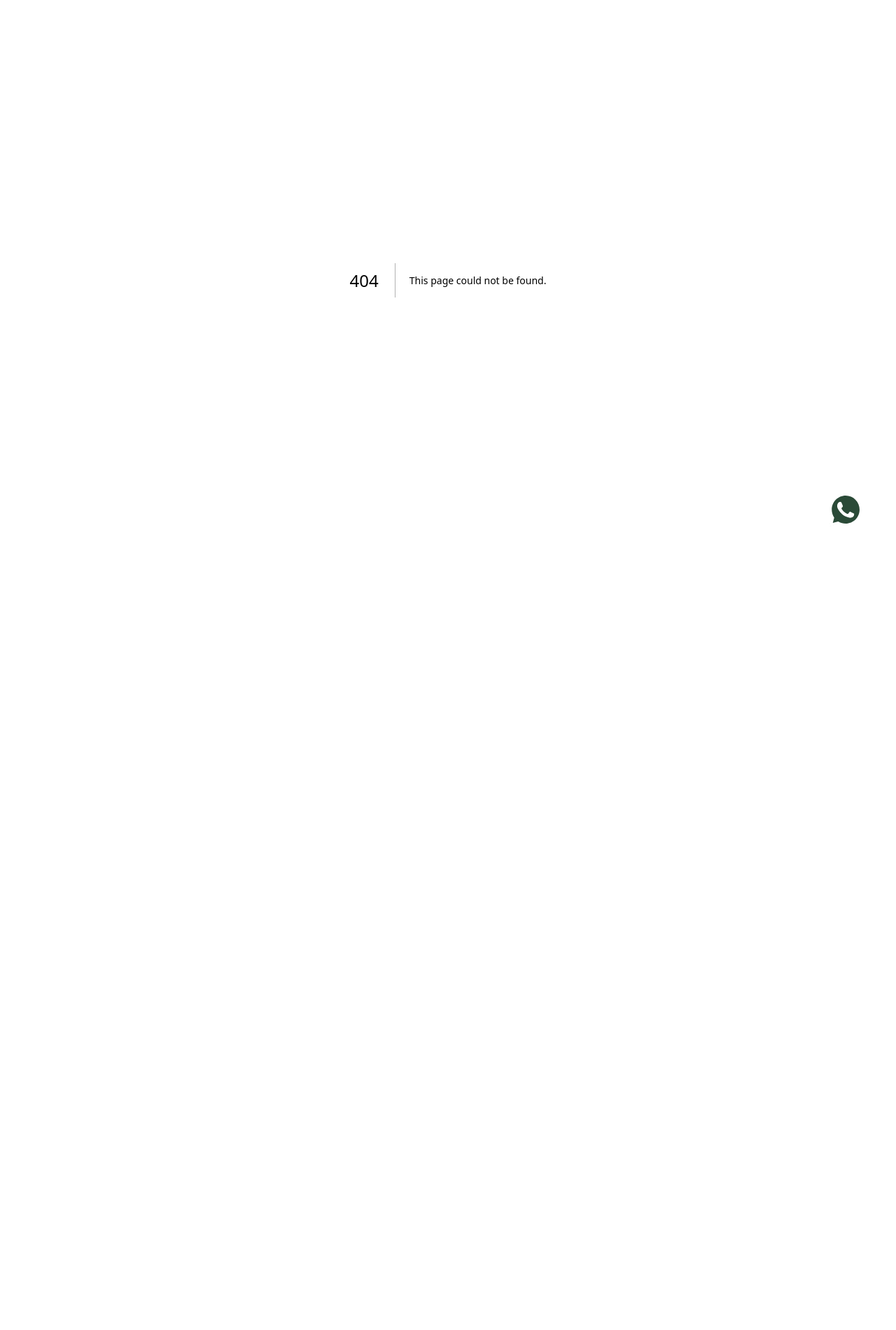
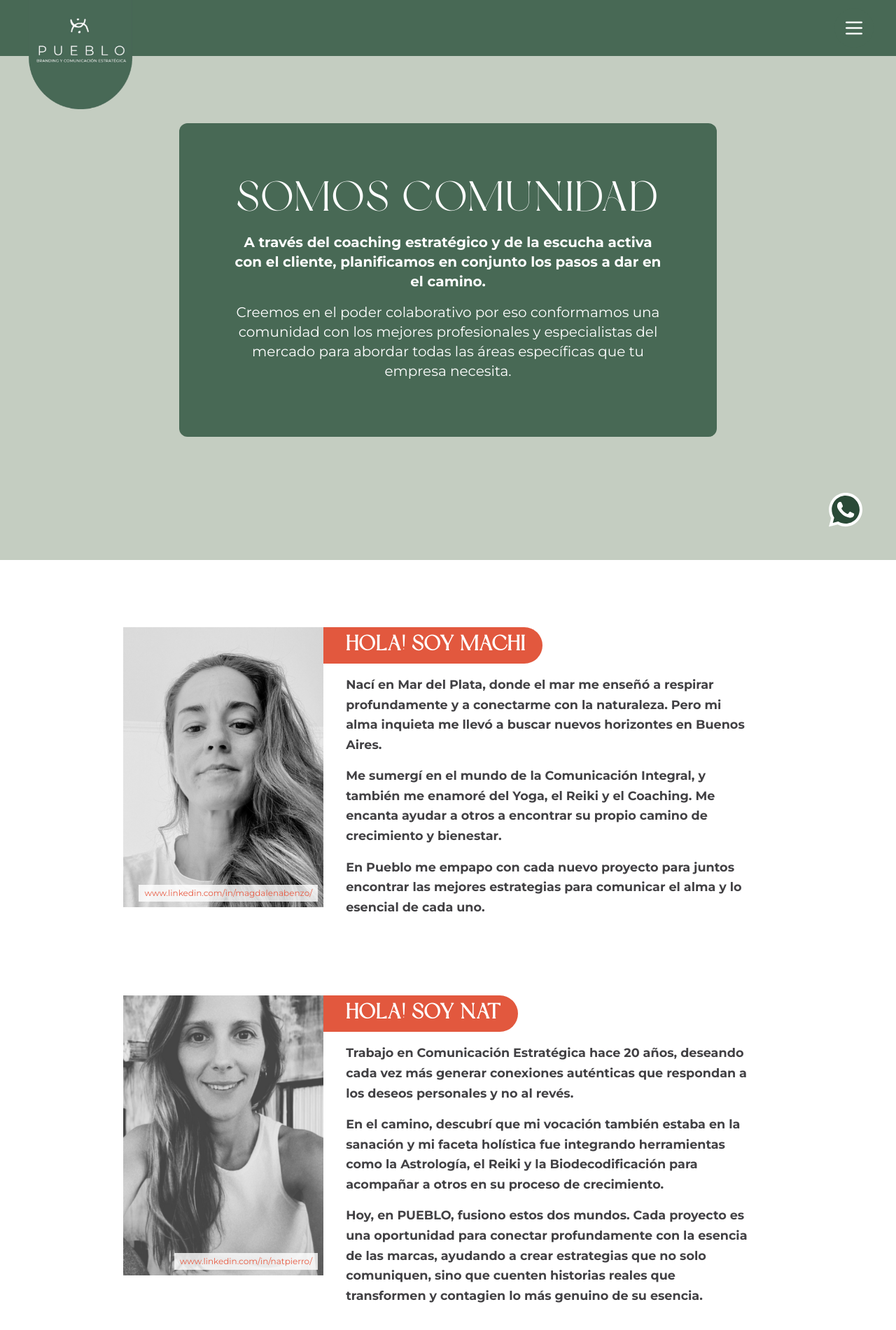
Before and after one commit to pueblobranding/pueblo, a Next.js app: page /nosotras in a window 1280 px wide. Before the commit this address had no page. Shown: the top 1900 px of the page at 70% size. Before the commit the page ends 800 px from the top, so only its background shows below. Built offline with nearby package versions, Linux system fonts and the light colour scheme.

Commit message:
Add NosotrasPage component and update Navbar links: create a new page for 'Nosotras' and adjust navigation links to reflect the change from 'Nosotros' to 'Nosotras'. Update bio content in NosotrosSection for clarity and authenticity.

```diff
--- /dev/null
+++ b/app/nosotras/page.tsx
@@ -0,0 +1,22 @@
+'use client'
+
+import Navbar from '@/components/navbar'
+import NosotrosSection from '@/components/nosotros-section'
+import React, { useState } from 'react'
+
+function NosotrasPage() {
+    const [isMenuOpen, setIsMenuOpen] = useState(false)
+
+    const toggleMenu = () => {
+        setIsMenuOpen(!isMenuOpen)
+    }
+
+    return (
+        <>
+            <Navbar isMenuOpen={isMenuOpen} toggleMenu={toggleMenu} />
+            <NosotrosSection />
+        </>
+    )
+}
+
+export default NosotrasPage
--- a/components/navbar.tsx
+++ b/components/navbar.tsx
@@ -97,10 +97,10 @@ export default function Navbar({ isMenuOpen, toggleMenu }: NavbarProps) {
           <Link href="#que-hacemos" onClick={() => handleNavLinkClick("#que-hacemos")} className="hover:text-verde-opalo-60 transition-colors tracking-wider">
             QUE HACEMOS
           </Link>
-          <Link href="/nosotros" onClick={() => handleNavLinkClick("/nosotros")} className="hover:text-verde-opalo-60 transition-colors tracking-wider">
-            NOSOTROS
+          <Link href="/nosotras" onClick={() => handleNavLinkClick("/nosotras")} className="hover:text-verde-opalo-60 transition-colors tracking-wider">
+            NOSOTRAS
           </Link>
-          <Link href="/contacto" onClick={() => handleNavLinkClick("/contacto")} className="hover:text-verde-opalo-60 transition-colors tracking-wider">
+          <Link href="#contacto" onClick={() => handleNavLinkClick("#contacto")} className="hover:text-verde-opalo-60 transition-colors tracking-wider">
             CONTACTO
           </Link>
         </nav>
--- a/components/nosotros-section.tsx
+++ b/components/nosotros-section.tsx
@@ -57,9 +57,10 @@ export default function NosotrosSection() {
     {
       name: "NAT",
       bio: [
-        "Trabajé durante casi 20 años en Comunicación Estratégica, combinando mi pasión por el marketing con el deseo de generar conexiones auténticas.",
-        "Sumergida en el universo corporativo, entendí la importancia de construir mensajes desde historias reales. En el camino, descubrí que mi vocación también estaba en la sanación y mi faceta holística comenzó a florecer, integrando herramientas como la Astrología, el Reiki y la Biodecodificación para acompañar a otros en su proceso de crecimiento.",
-        "Hoy, en PUEBLO, fusiono estos dos mundos. Cada proyecto se convierte en una oportunidad para conectar profundamente con la esencia de las marcas, ayudando a crear estrategias que no solo comuniquen, sino que también transformen y contagien lo más genuino de su esencia.",
+        "Trabajo en Comunicación Estratégica hace 20 años, deseando cada vez más generar conexiones auténticas que respondan a los deseos personales y no al revés. ",
+        "En el camino, descubrí que mi vocación también estaba en la sanación y mi faceta holística fue integrando herramientas como la Astrología,  el Reiki y la Biodecodificación para acompañar a otros en su proceso de crecimiento.",
+        "Hoy, en PUEBLO, fusiono estos dos mundos. Cada proyecto es una oportunidad para conectar profundamente con la esencia de las marcas, ayudando a crear estrategias que no solo comuniquen, sino que cuenten historias reales que transformen y contagien lo más genuino de su esencia.",
+
       ],
       linkedinUrl: "https://www.linkedin.com/in/natpierro/",
       imageUrl: "/nat.png",
```
